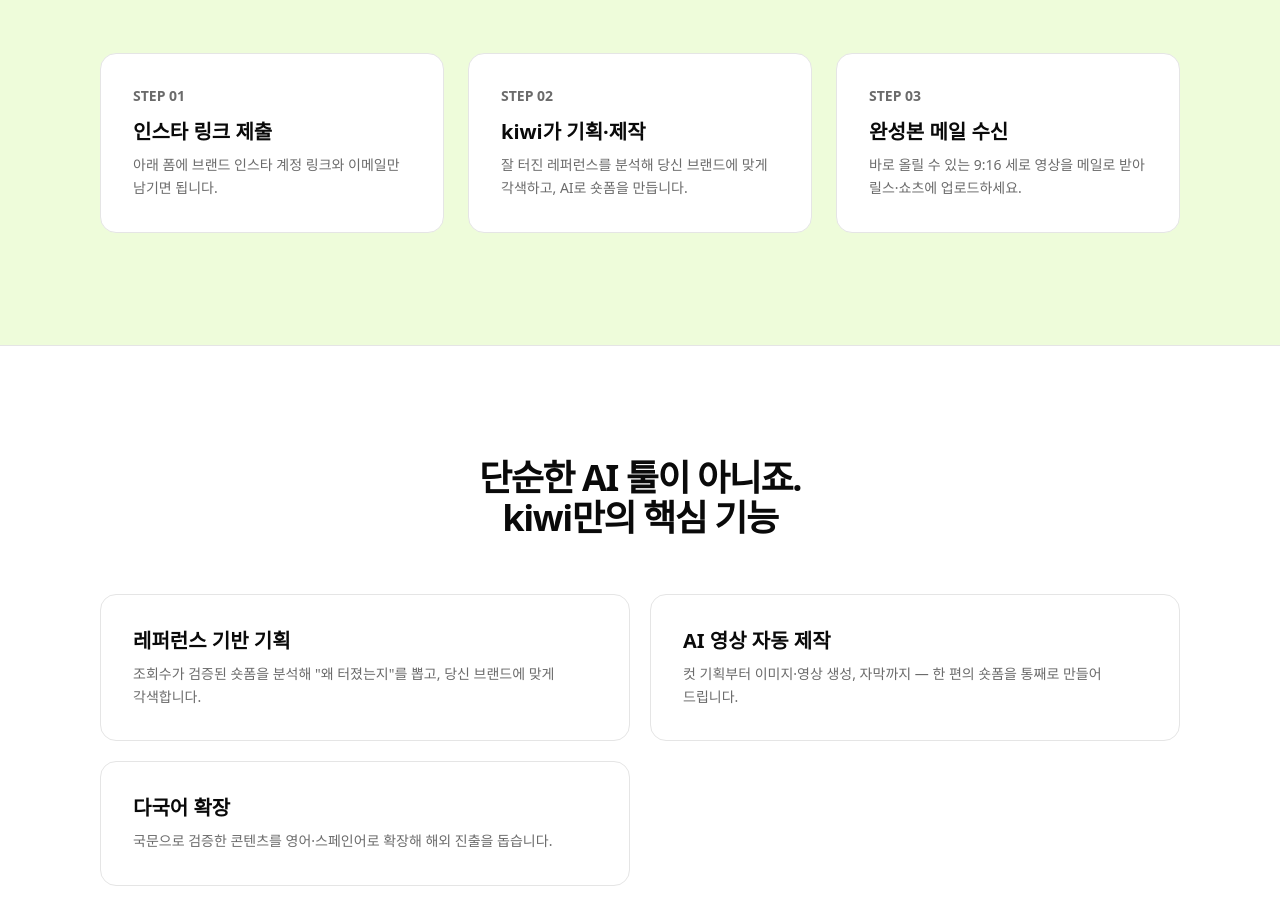
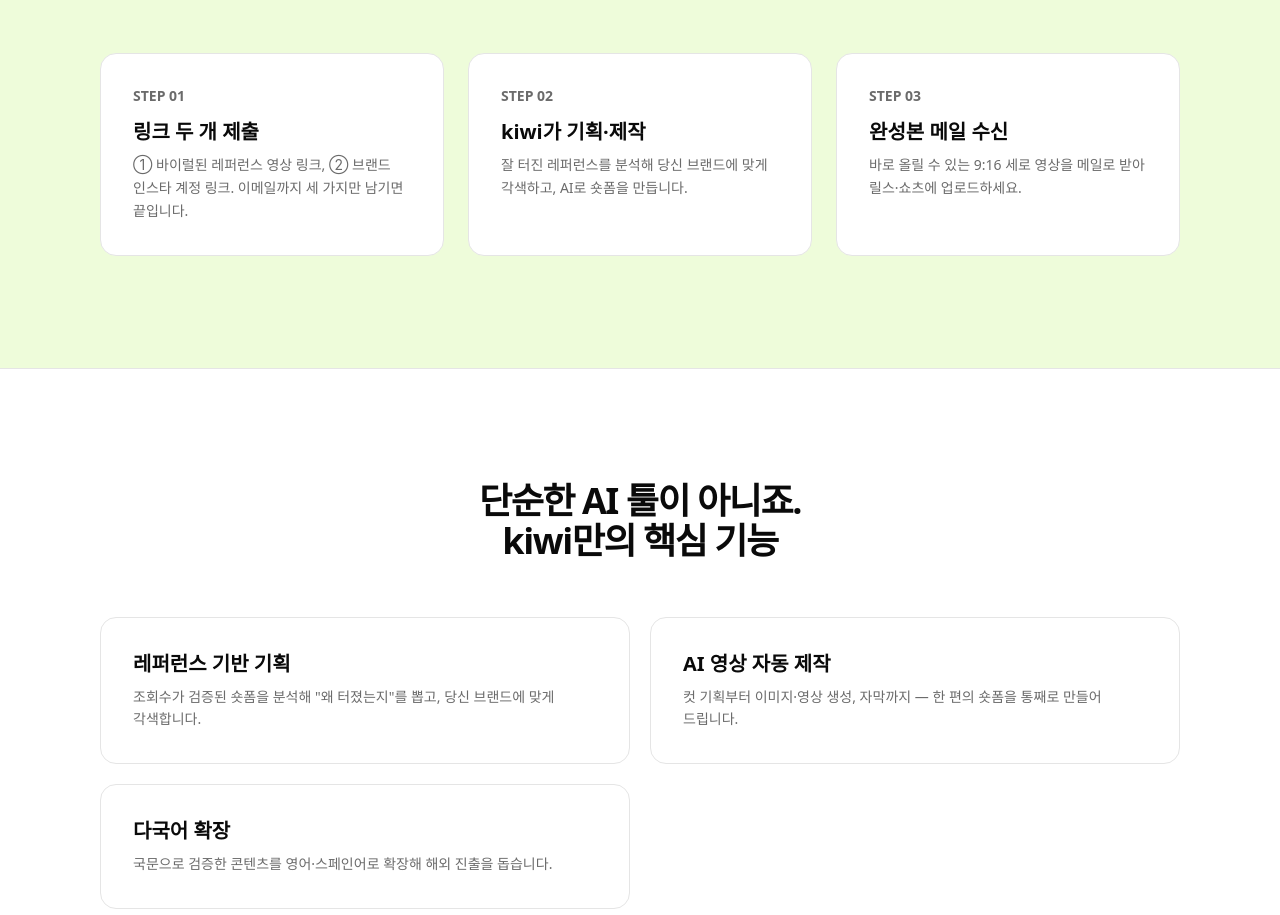
Before and after one commit to Gyuuze/kiwi-landing, a plain HTML site: page index.html in a window 1280 px wide. Shown: the part 2067-2982 px from the top of the page. Drawn offline with nearby package versions, Linux system fonts and the light colour scheme; a web font is replaced by a local one.

Commit message:
fix: HOW IT WORKS STEP 01에 레퍼런스 영상 링크 추가

```diff
--- a/index.html
+++ b/index.html
@@ -204,8 +204,8 @@
         <div class="mt-14 grid gap-6 md:grid-cols-3">
           <div class="reveal rounded-2xl border border-line bg-paper p-8">
             <div class="text-sm font-extrabold text-mute">STEP 01</div>
-            <h3 class="mt-3 text-xl font-bold">인스타 링크 제출</h3>
-            <p class="mt-2 text-sm leading-relaxed text-mute">아래 폼에 브랜드 인스타 계정 링크와 이메일만 남기면 됩니다.</p>
+            <h3 class="mt-3 text-xl font-bold">링크 두 개 제출</h3>
+            <p class="mt-2 text-sm leading-relaxed text-mute">① 바이럴된 레퍼런스 영상 링크, ② 브랜드 인스타 계정 링크. 이메일까지 세 가지만 남기면 끝입니다.</p>
           </div>
           <div class="reveal rounded-2xl border border-line bg-paper p-8">
             <div class="text-sm font-extrabold text-mute">STEP 02</div>
```
